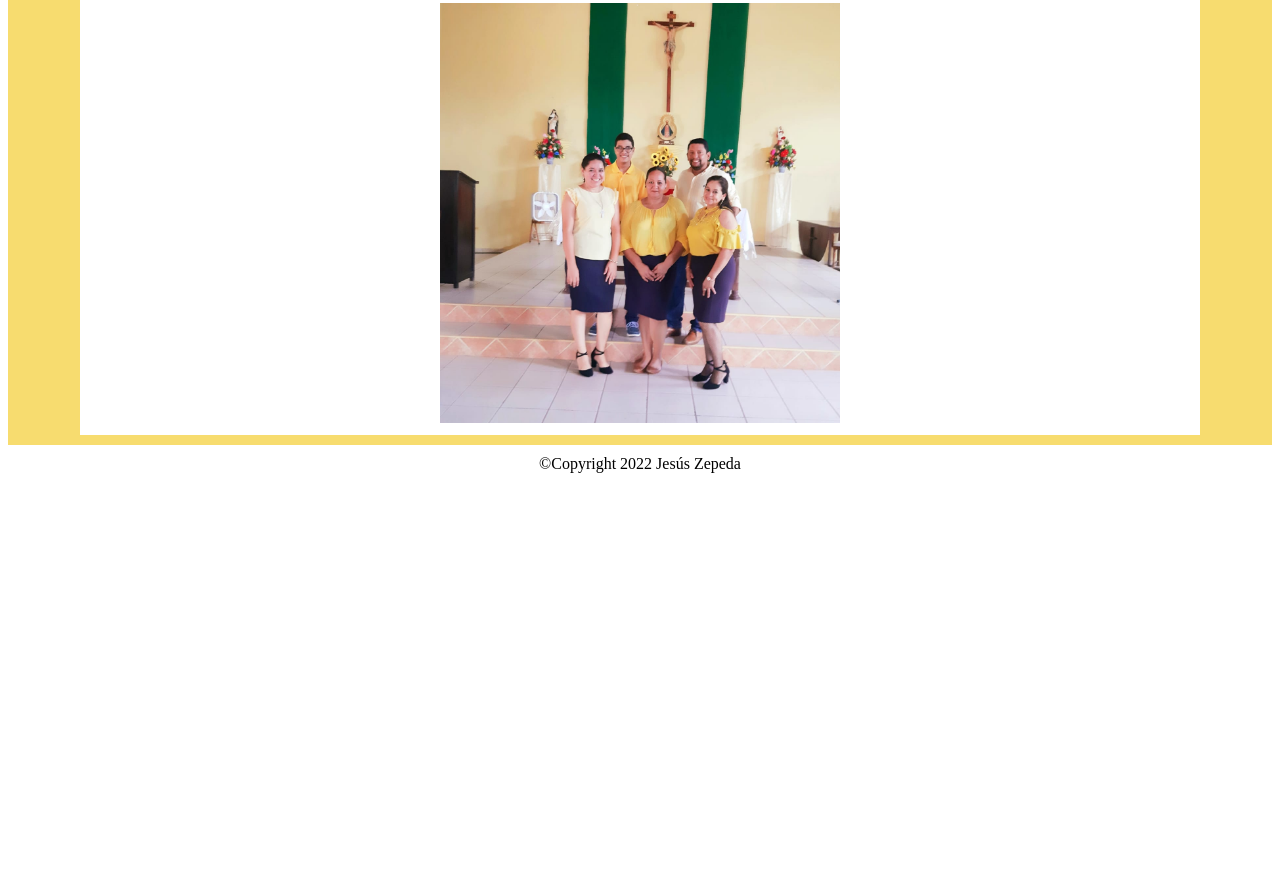
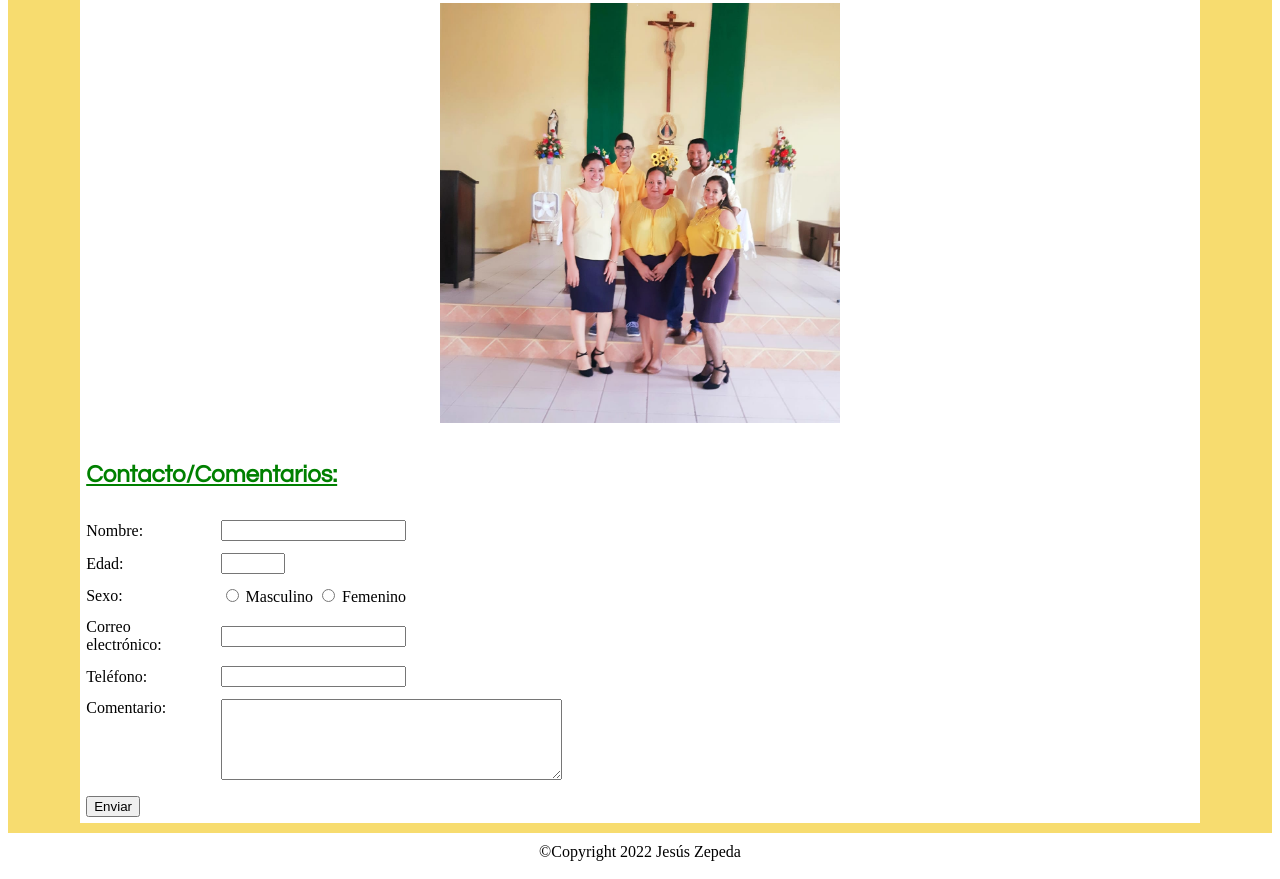
Before and after one commit to Tuchi504/tareapaginawebpersonal, a plain HTML site: page pasatiempos.html in a window 1280 px wide. Shown: the part 1900-2779 px from the top of the page. Before the commit the page ends 2391 px from the top, so only its background shows below. Drawn offline with Linux system fonts and the light colour scheme.

Commit message:
paginawebpersonalv2.8

```diff
--- a/pasatiempos.html
+++ b/pasatiempos.html
@@ -40,7 +40,7 @@
             </table>
             <table align="center" border="0" width="90%" cellpadding="6" cellspacing="0" bgcolor="white">
                <tr>
-                  <td colspan="3">
+                  <td colspan="4">
                      <font face="century gothic" size="3"><b>Índice:</b></font>
                   </td>
                </tr>
@@ -63,6 +63,13 @@
                      <ul>
                         <li>
                            <a href="#artistasfav"><font face="century gothic" size="3"><b>Mis Artistas Favoritos</b></font></a>
+                        </li>
+                     </ul>
+                  </td>
+                  <td>
+                     <ul>
+                        <li>
+                           <a href="#contacto"><font face="century gothic" size="3"><b>Contacto/Comentarios</b></font></a>
                         </li>
                      </ul>
                   </td>
@@ -135,6 +142,71 @@
                   </td>
                </tr>
             </table>
+            <form>
+               <table align="center" border="0" width="90%" cellpadding="6" cellspacing="0" bgcolor="white">
+                  <tr>
+                     <td colspan="2">
+                        <h2><a name="contacto"></a><font face="century gothic" color="green"><u>Contacto/Comentarios:</u></font></h2>
+                     </td>
+                  </tr>
+                  <tr>
+                     <td>
+                       <label for="nombre">Nombre:</label>
+                     </td>
+                     <td>
+                        <input type="text" name="nombre" id="nombre" required>
+                     </td>
+                  </tr>
+                  <tr>
+                     <td>
+                        <label for="edad">Edad:</label>
+                     </td>
+                     <td>
+                        <input type="number" name="edad" id="edad" min="1" max="120" step="1" required>
+                     </td>
+                  </tr>
+                  <tr>
+                     <td>
+                        <label for="sexo">Sexo:</label>
+                     </td>
+                     <td>
+                        <input type="radio" name="sexo" id="masculino" required>
+                        <label for="masculino">Masculino</label>
+                        <input type="radio" name="sexo" id="femenino" required>
+                        <label for="femenino">Femenino</label>
+                     </td>
+                  </tr>
+                  <tr>
+                     <td width="12%">
+                        <label for="email">Correo electrónico:</label>
+                     </td>
+                     <td>
+                        <input type="email" name="correo" id="email" required>
+                     </td>
+                  </tr>
+                  <tr>
+                     <td>
+                        <label for="teléfono">Teléfono:</label>
+                     </td>
+                     <td>
+                        <input type="tel" name="teléfono" id="teléfono">
+                     </td>
+                  </tr>
+                  <tr>
+                     <td valign="top">
+                        <label for="comentario">Comentario:</label>
+                     </td>
+                     <td>
+                        <textarea name="comentario" id="comentario" cols="40" rows="5" required></textarea>
+                     </td>
+                  </tr>
+                  <tr>
+                     <td colspan="2">
+                        <button type="submit">Enviar</button>
+                     </td>
+                  </tr>
+               </table>
+            </form>
          </td>
       </tr>
       <tr>
```
Also changed, not shown: index.html (+0 -38 lines).
